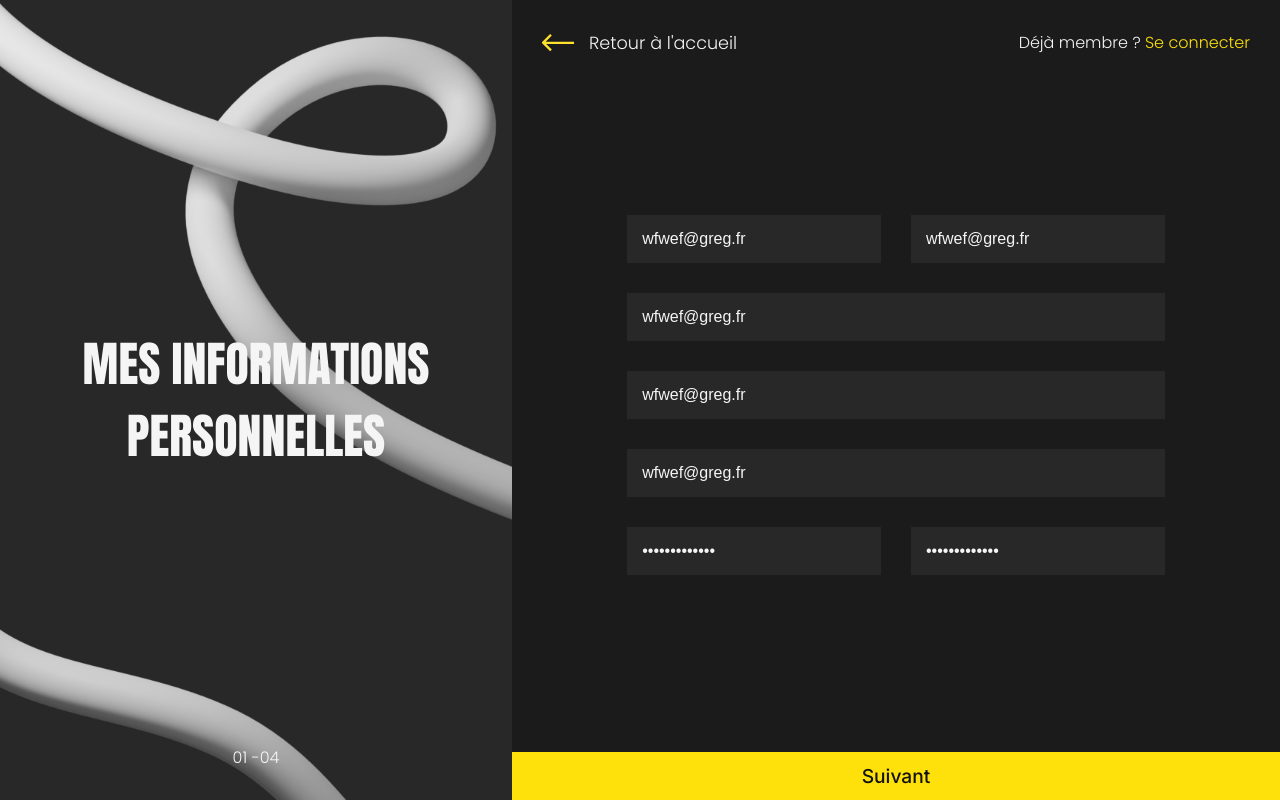
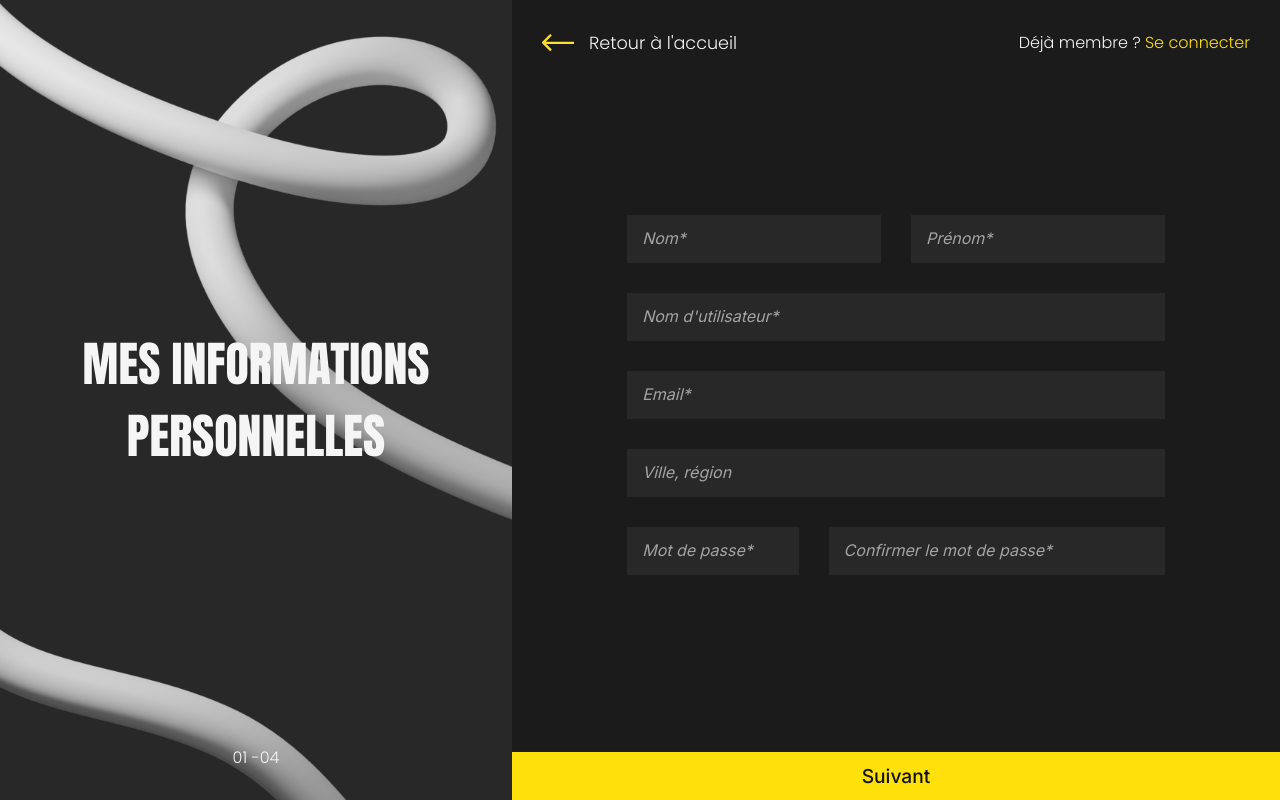
Before and after one commit to Yohan-gyt/Slyde, a PHP site: page /inscription.php in a window 1280 px wide. Run offline with PHP 8.4, Linux system fonts and the light colour scheme.

Commit message:
Update inscription.php

```diff
--- a/inscription.php
+++ b/inscription.php
@@ -105,22 +105,15 @@
                 </div>
                 <div class="form-signup">
                     <div class="separate-name">
-                        <input type="text" name="lastname" placeholder="Nom*" value="wfwef@greg.fr"
-                            oninput="this.className = ''" required>
-                        <input type="text" name="name" placeholder="Prénom*" value="wfwef@greg.fr"
-                            oninput="this.className = ''" required>
+                        <input type="text" name="lastname" placeholder="Nom*" oninput="this.className = ''" required>
+                        <input type="text" name="name" placeholder="Prénom*" oninput="this.className = ''" required>
                     </div>
-                    <input type="text" name="username" placeholder="Nom d'utilisateur*" value="wfwef@greg.fr"
-                        oninput="this.className = ''" required>
-                    <input type="email" name="email" placeholder="Email*" value="wfwef@greg.fr"
-                        oninput="this.className = ''" required>
-                    <input type="text" name="location" placeholder="Ville, région" value="wfwef@greg.fr"
-                        oninput="this.className = ''">
+                    <input type="text" name="username" placeholder="Nom d'utilisateur*" oninput="this.className = ''" required>
+                    <input type="email" name="email" placeholder="Email*" oninput="this.className = ''" required>
+                    <input type="text" name="location" placeholder="Ville, région" oninput="this.className = ''">
                     <div class="separate-pwd">
-                        <input type="password" name="pwd" placeholder="Mot de passe*" value="wfwef@greg.fr"
-                            oninput="this.className = ''" required>
-                        <input type="password" name="pwd" placeholder="Confirmer le mot de passe*" value="wfwef@greg.fr"
-                            oninput="this.className = ''" required>
+                        <input type="password" name="pwd" placeholder="Mot de passe*" oninput="this.className = ''" required>
+                        <input type="password" name="confirm_pwd" placeholder="Confirmer le mot de passe*" oninput="this.className = ''" required>
                     </div>
                 </div>
             </div>
```
Also changed, not shown: other parts of inscription.php (+22 -22 lines).
